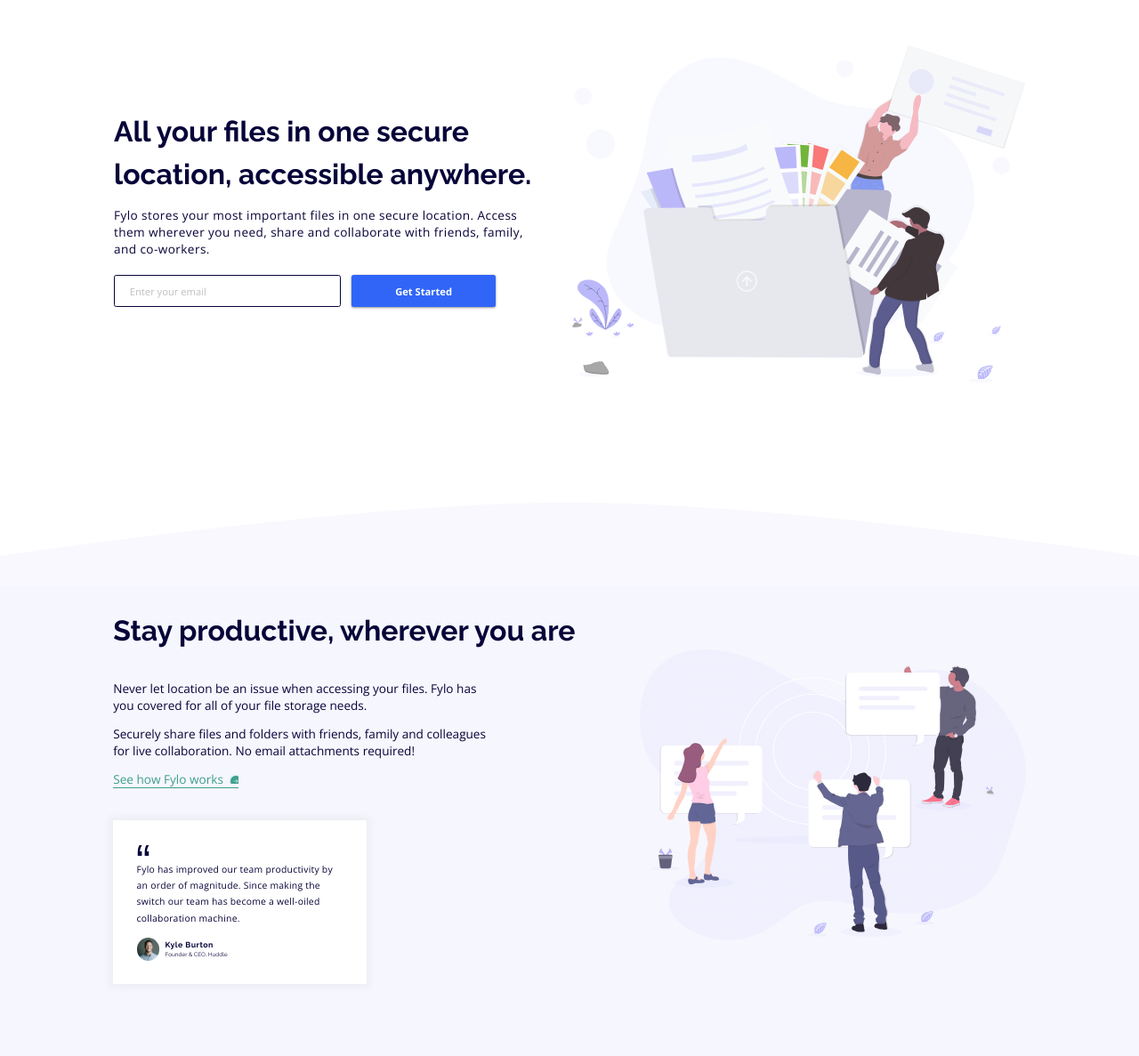
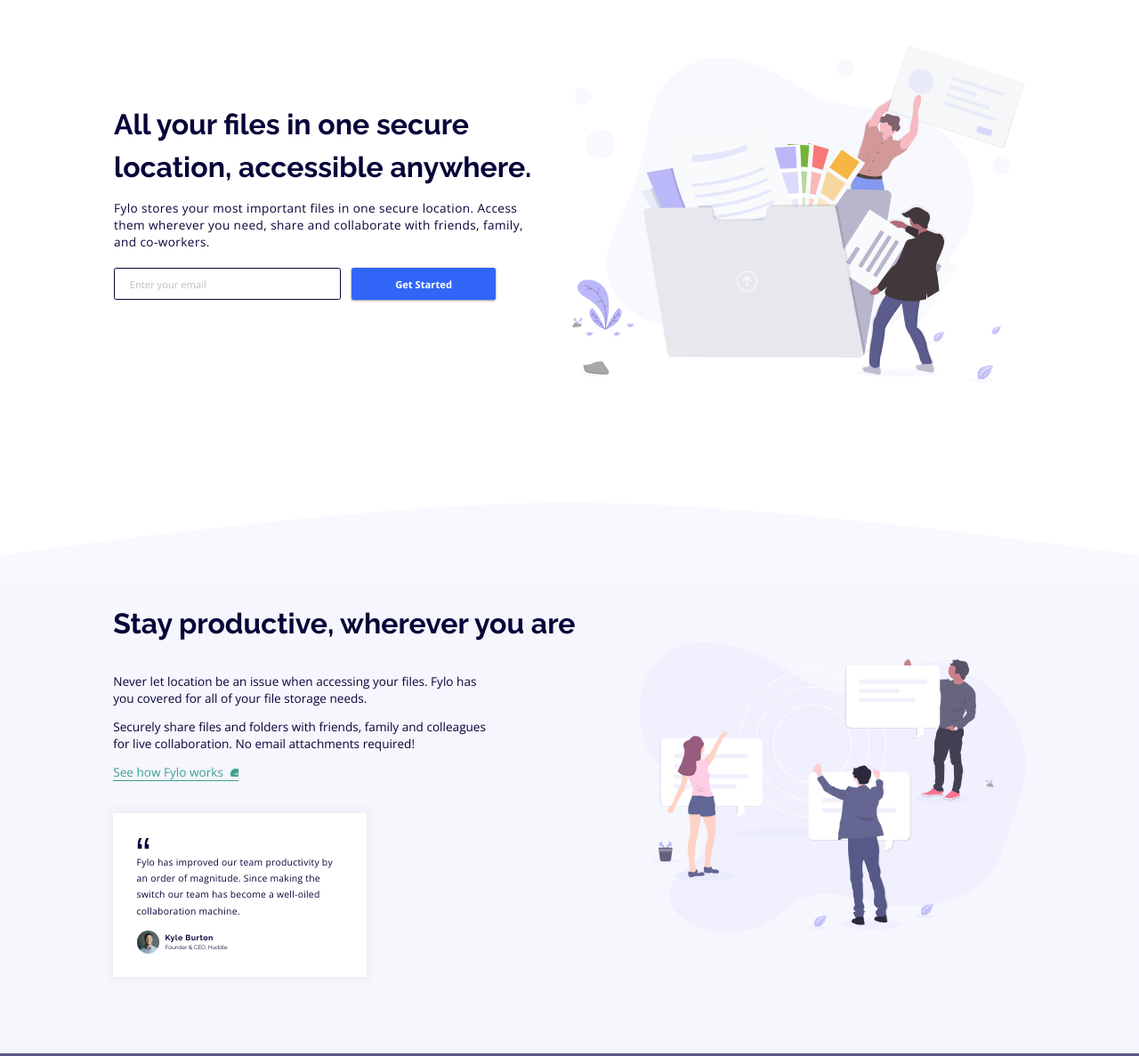
Before and after one commit to hector1234567/fm-fylo-landing-page-with-two-column-layout, a website: page index.html in a window 1280 px wide. Shown: the part 113-1300 px from the top of the page at 89% size. Drawn offline with nearby package versions, Linux system fonts and the light colour scheme.

Commit message:
Fix padding

```diff
--- a/sass/layout/_features.scss
+++ b/sass/layout/_features.scss
@@ -13,7 +13,7 @@
   justify-content: center;
   align-items: center;
   gap: 9rem;
-  padding-top: 15rem;
+  padding-top: 14rem;
   padding-bottom: 10.7rem;
 
   @media screen and (max-width: 854px) {
--- a/sass/layout/_header.scss
+++ b/sass/layout/_header.scss
@@ -21,7 +21,7 @@
   }
 
   &__content {
-    padding-bottom: 2rem;
+    padding-bottom: 4rem;
     @media screen and (max-width: 854px) {
       display: flex;
       flex-direction: column;
```
Also changed, not shown: css/style.css.
